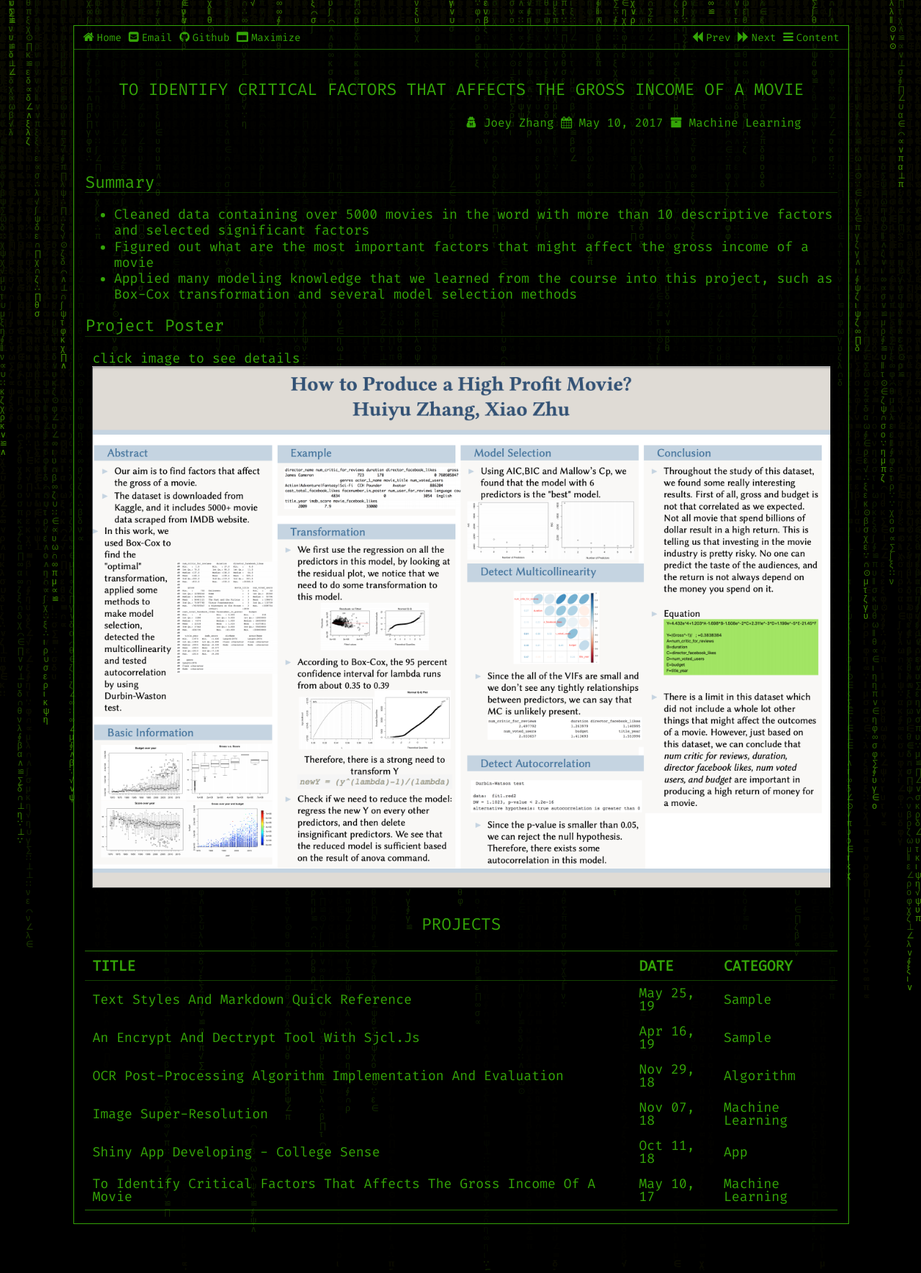
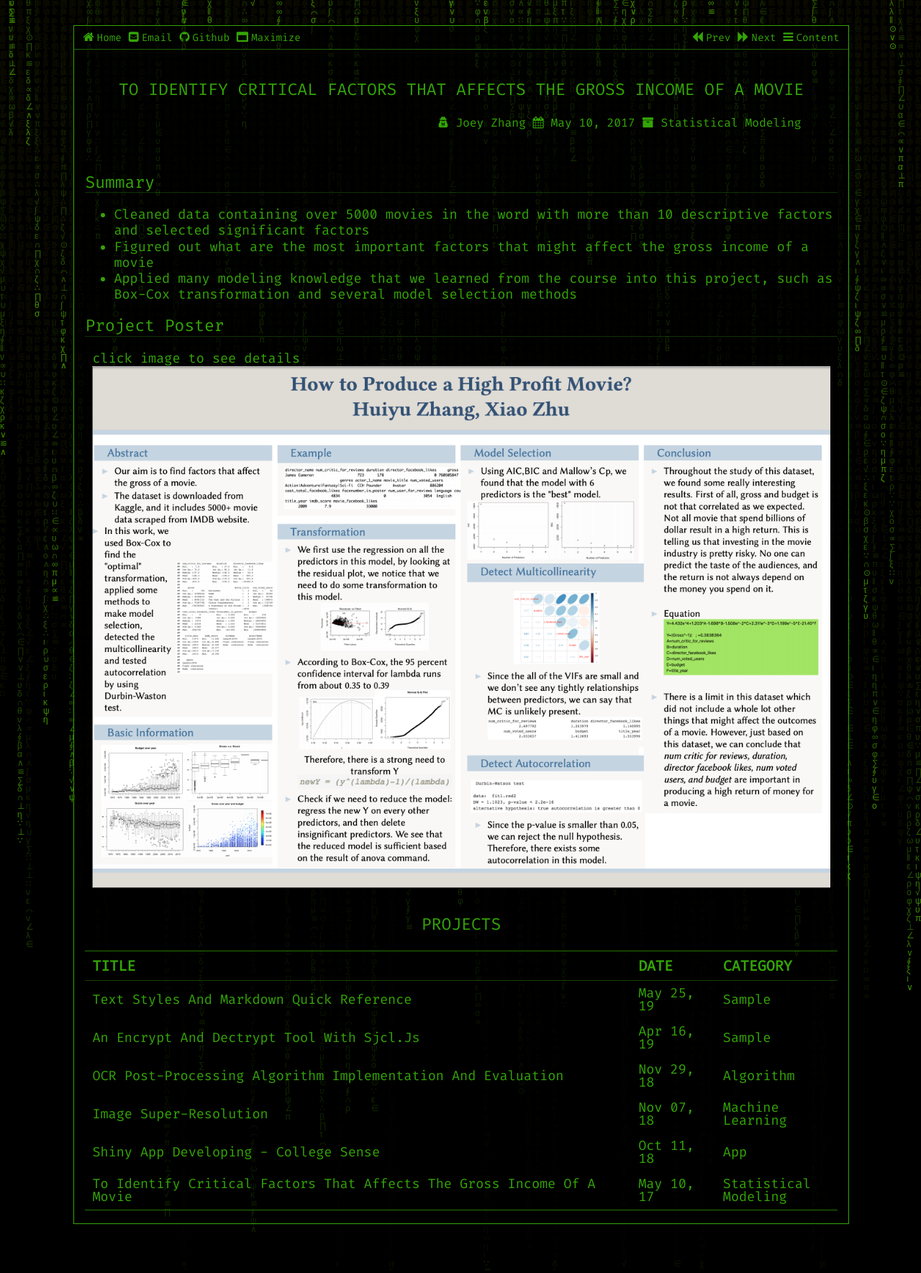
Before and after one commit to Jooooooooooey/Jooooooooooey.github.io, a Jekyll site: the page built from _posts/2014-1-1-sample2.md, in a window 1280 px wide. Shown: the whole page at 72% size. Built offline with Jekyll 4.4.1, drawn with Linux system fonts in a browser that asks for light colours.

Commit message:
Update 2014-1-1-sample2.md

```diff
--- a/_posts/2014-1-1-sample2.md
+++ b/_posts/2014-1-1-sample2.md
@@ -10,7 +10,7 @@ footer: true
 maximize: true
 encrypted_text: true
 toc_level: 4
-category: Machine Learning
+category: Statistical Modeling
 date: 2017-05-10
 excerpt: "This is excerpt."
 ---
```
